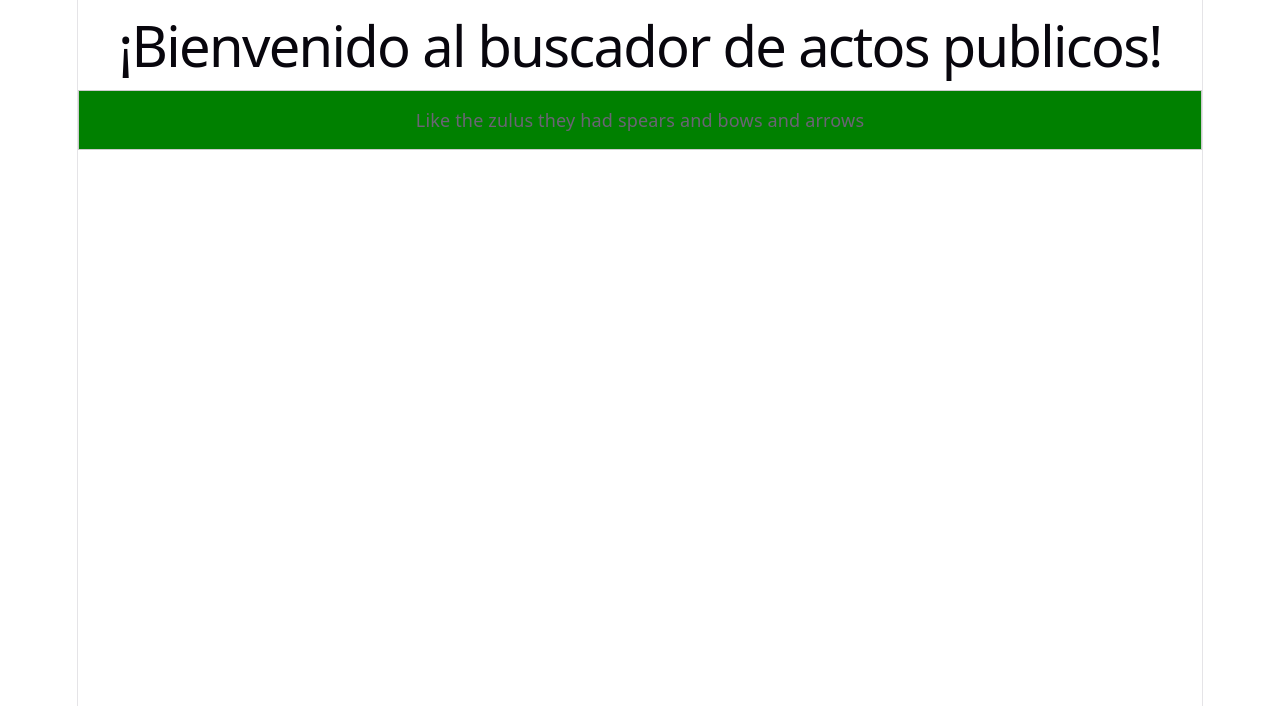
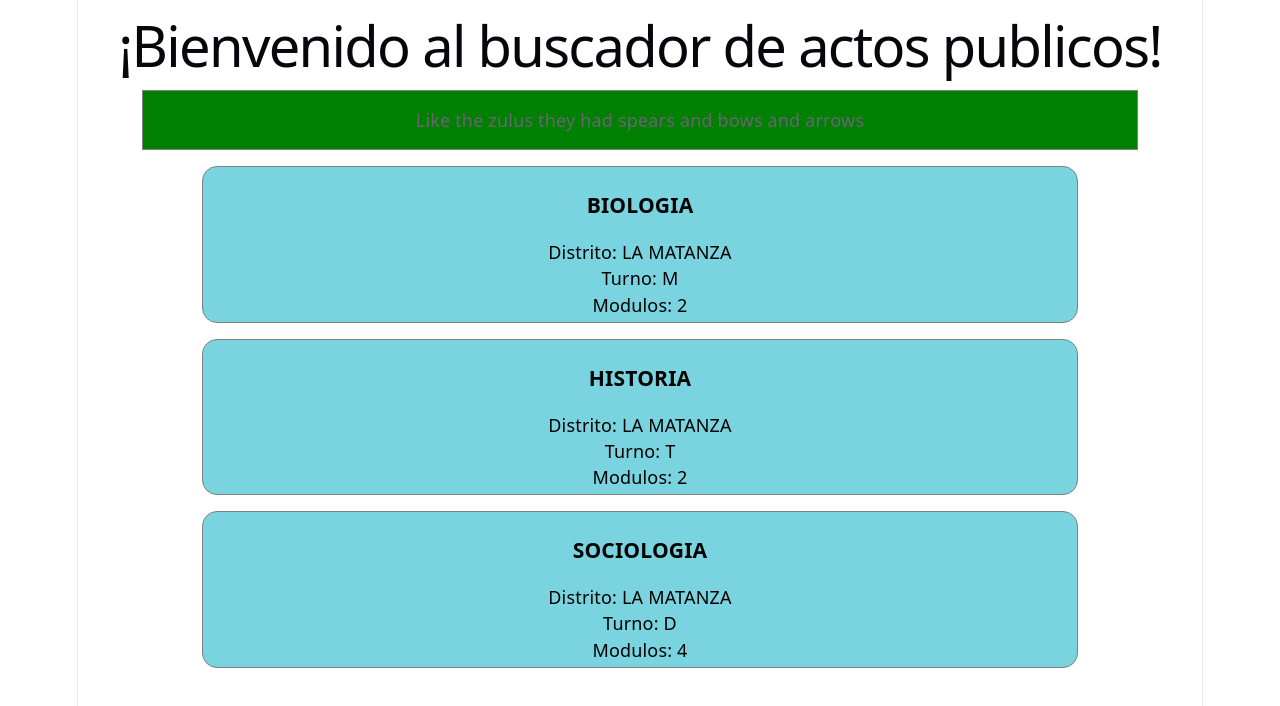
Before and after one commit to alexander5109/TalentoTechReact2026, a React (Vite) app in the folder MyApd/: page / in a window 1280 px wide. Shown: the top 706 px of the page. Built offline with nearby package versions, Linux system fonts and the light colour scheme.

Commit message:
tarjeta ofertas

```diff
--- a/MyApd/src/App.jsx
+++ b/MyApd/src/App.jsx
@@ -1,5 +1,8 @@
 import Encabezado1 from './components/Encabezado1'
 import ContenidoEncuadrado from './components/ContenidoEncuadrado'
+import TarjetaOferta from './components/TarjetaOferta'
+import ofertas from "./data/ofertas.json"
+
 import './App.css'
 
 function App() {
@@ -11,6 +14,16 @@ function App() {
       <ContenidoEncuadrado>
       <p> Like the zulus they had spears and bows and arrows</p>
       </ContenidoEncuadrado>
+
+		<div>
+			{ofertas.map(oferta => (
+				<TarjetaOferta
+					key={oferta.idoferta}
+					offer={oferta}
+				/>
+			))}
+		</div>
+
     </div>
   )
 }
--- a/MyApd/src/components/ContenidoEncuadrado.jsx
+++ b/MyApd/src/components/ContenidoEncuadrado.jsx
@@ -1,9 +1,10 @@
 function ContenidoEncuadrado({children}) {
 
 	const estilo = {
-		border: "1px solid #ccc",
+		// borderRadius: "15px",
+		border: "1px solid grey",
 		padding: "16px",
-		margin: "16px 0",
+		margin: "16px 64px",
 		backgroundColor: "green"
 	}
 	return <div style={estilo}>{children} </div >
--- a/MyApd/src/components/Encabezado1.jsx
+++ b/MyApd/src/components/Encabezado1.jsx
@@ -1,6 +1,3 @@
-function Encabezado1(props) {
+export default function Encabezado1(props) {
 	return <h1>{props.content}</h1>
 }
-
-
-export default Encabezado1;
--- /dev/null
+++ b/MyApd/src/components/TarjetaOferta.jsx
@@ -0,0 +1,20 @@
+export default function OfferCard({ offer }) {
+
+	const estilo = {
+		borderRadius: "15px",
+		color: "black",
+		border: "1px solid grey",
+		padding: "4px",
+		margin: "16px 124px",
+		backgroundColor: "#79d4e0"
+	}
+
+	return (
+		<div style={estilo}>
+			<h3>{offer.cargo}</h3>
+			<p>Distrito: {offer.descdistrito}</p>
+			<p>Turno: {offer.turno}</p>
+			<p>Modulos: {offer.hsmodulos}</p>
+		</div>
+	)
+}
--- /dev/null
+++ b/MyApd/src/data/ofertas.json
@@ -0,0 +1,23 @@
+[
+	{
+		"idoferta": 1,
+		"cargo": "BIOLOGIA",
+		"descdistrito": "LA MATANZA",
+		"turno": "M",
+		"hsmodulos": 2
+	},
+	{
+		"idoferta": 2,
+		"cargo": "HISTORIA",
+		"descdistrito": "LA MATANZA",
+		"turno": "T",
+		"hsmodulos": 2
+	},
+	{
+		"idoferta": 3,
+		"cargo": "SOCIOLOGIA",
+		"descdistrito": "LA MATANZA",
+		"turno": "D",
+		"hsmodulos": 4
+	}
+]
```
